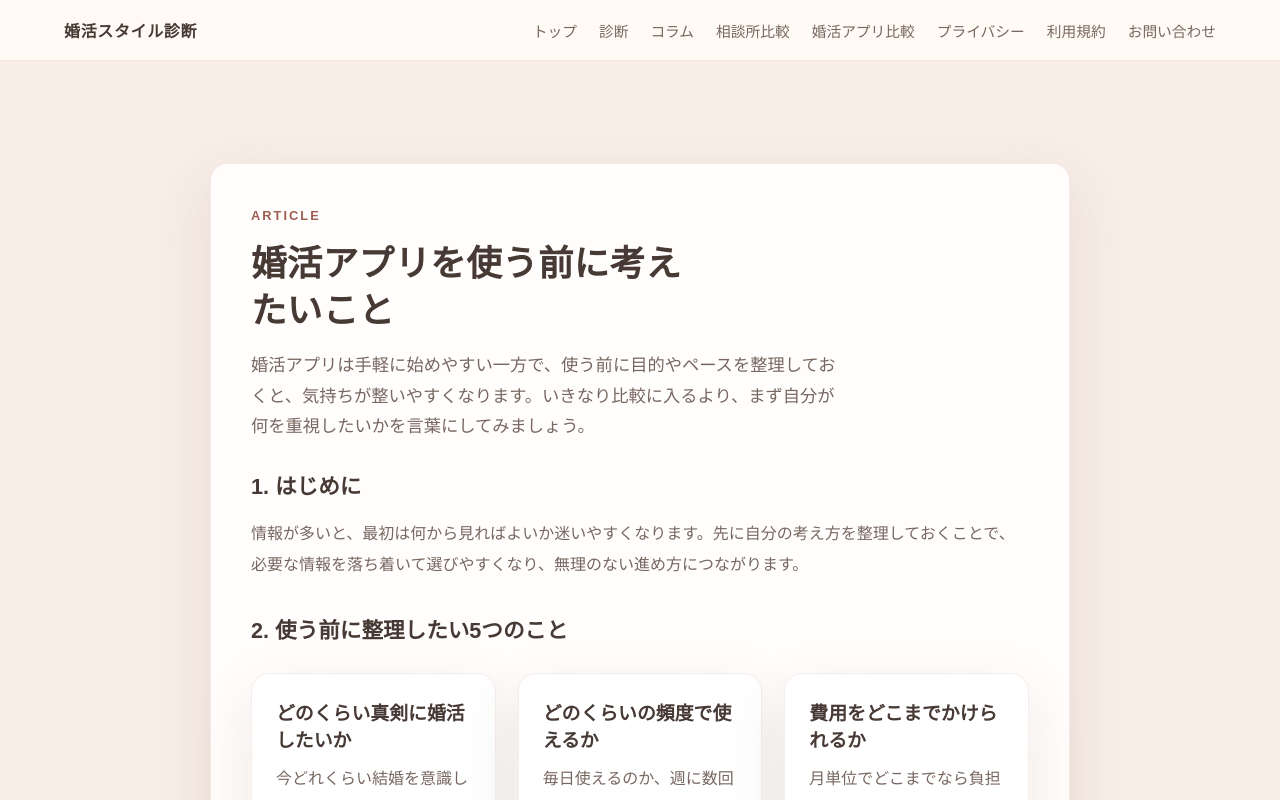
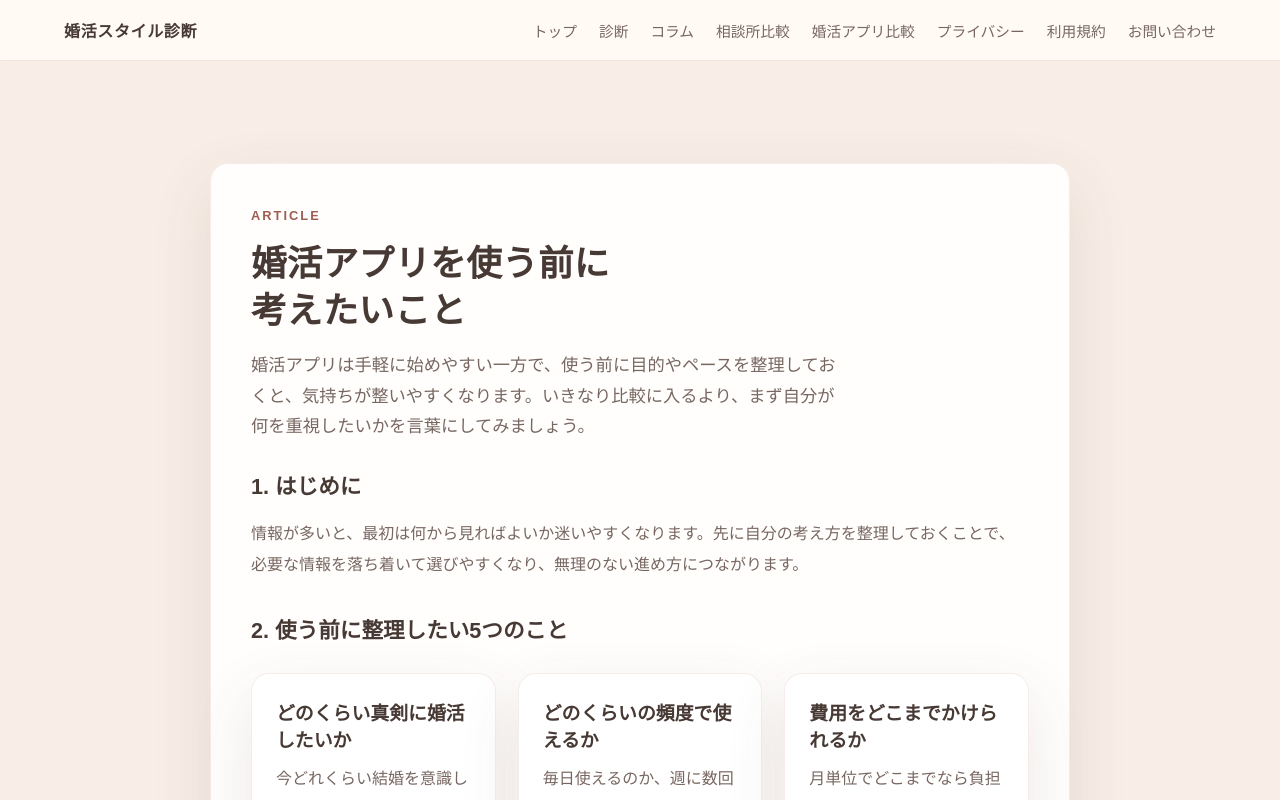
Before and after one commit to kenichis1971-cloud/konkatsu-diagnosis-site, a Next.js app: page /articles/before-using-marriage-apps in a window 1280 px wide. Shown: the top 800 px of the page. Built offline with nearby package versions, Linux system fonts and the light colour scheme.

Commit message:
Adjust article title line break for future hero layout

```diff
--- a/app/articles/before-using-marriage-apps/page.tsx
+++ b/app/articles/before-using-marriage-apps/page.tsx
@@ -24,7 +24,11 @@ export default function BeforeUsingMarriageAppsArticlePage() {
           <article className="page-card content-area before-start-article before-using-apps-article" aria-labelledby="before-using-marriage-apps-title">
             <header className="app-article-header marriage-apps-article-header before-using-apps-header">
               <p className="eyebrow">Article</p>
-              <h1 id="before-using-marriage-apps-title" className="before-using-apps-title">婚活アプリを使う前に考えたいこと</h1>
+              <h1 id="before-using-marriage-apps-title" className="before-using-apps-title">
+                婚活アプリを使う前に
+                <br />
+                考えたいこと
+              </h1>
               <p className="before-using-apps-lead">婚活アプリは手軽に始めやすい一方で、使う前に目的やペースを整理しておくと、気持ちが整いやすくなります。いきなり比較に入るより、まず自分が何を重視したいかを言葉にしてみましょう。</p>
             </header>
 
```
